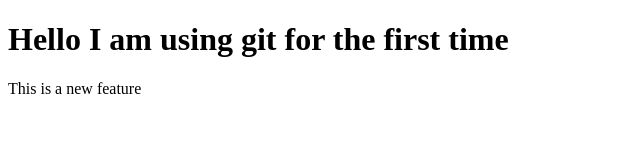
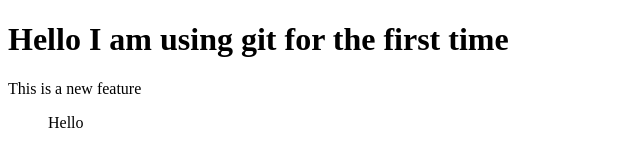
Before and after one commit to sai-kore/localrepo, a plain HTML site: page index.html in a window 1280 px wide. Shown: the full height of the page, 0-640 px from the left. Drawn offline with Linux system fonts and the light colour scheme.

Commit message:
Fixed bug

```diff
--- a/index.html
+++ b/index.html
@@ -8,5 +8,6 @@
 <body>
     <h1 class="hello">Hello I am using git for the first time</h1>
     <p>This is a new feature</p>
+    <ul>Hello</ul>
 </body>
 </html>
```
